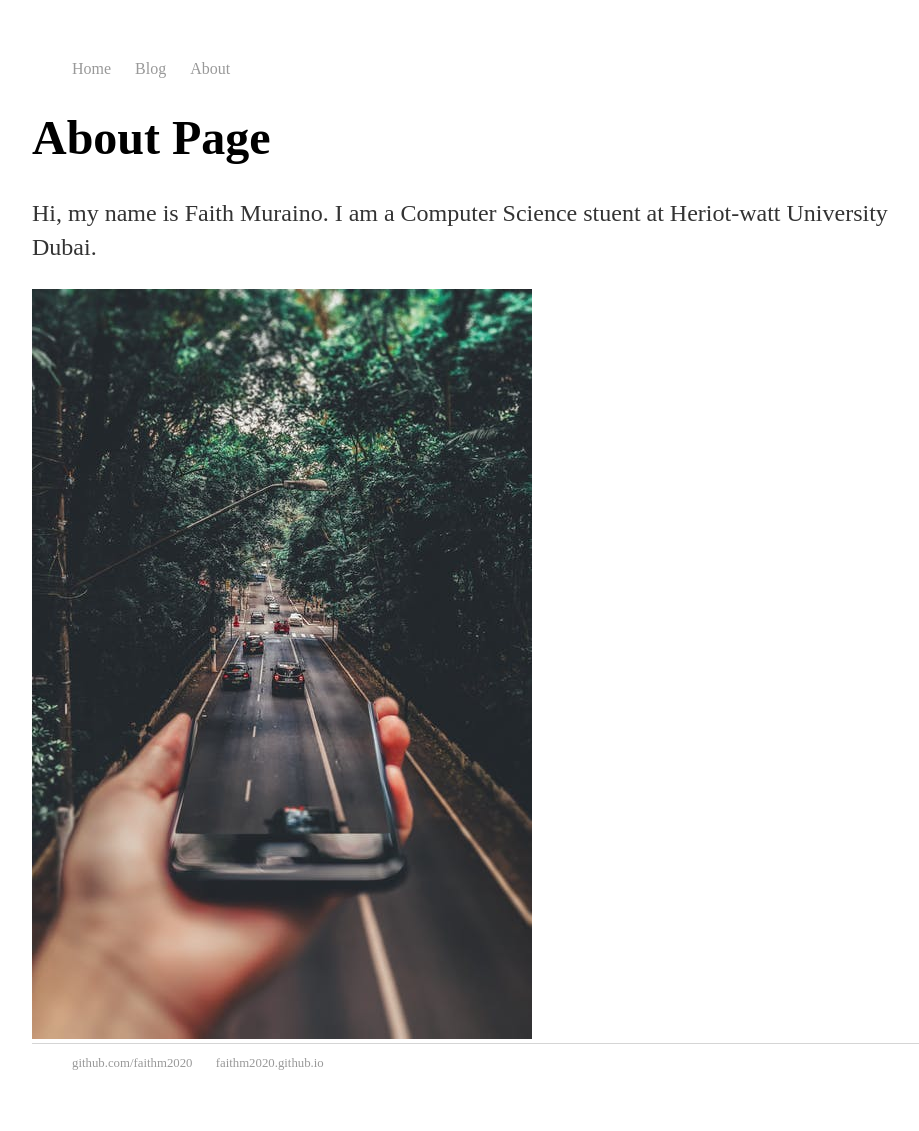
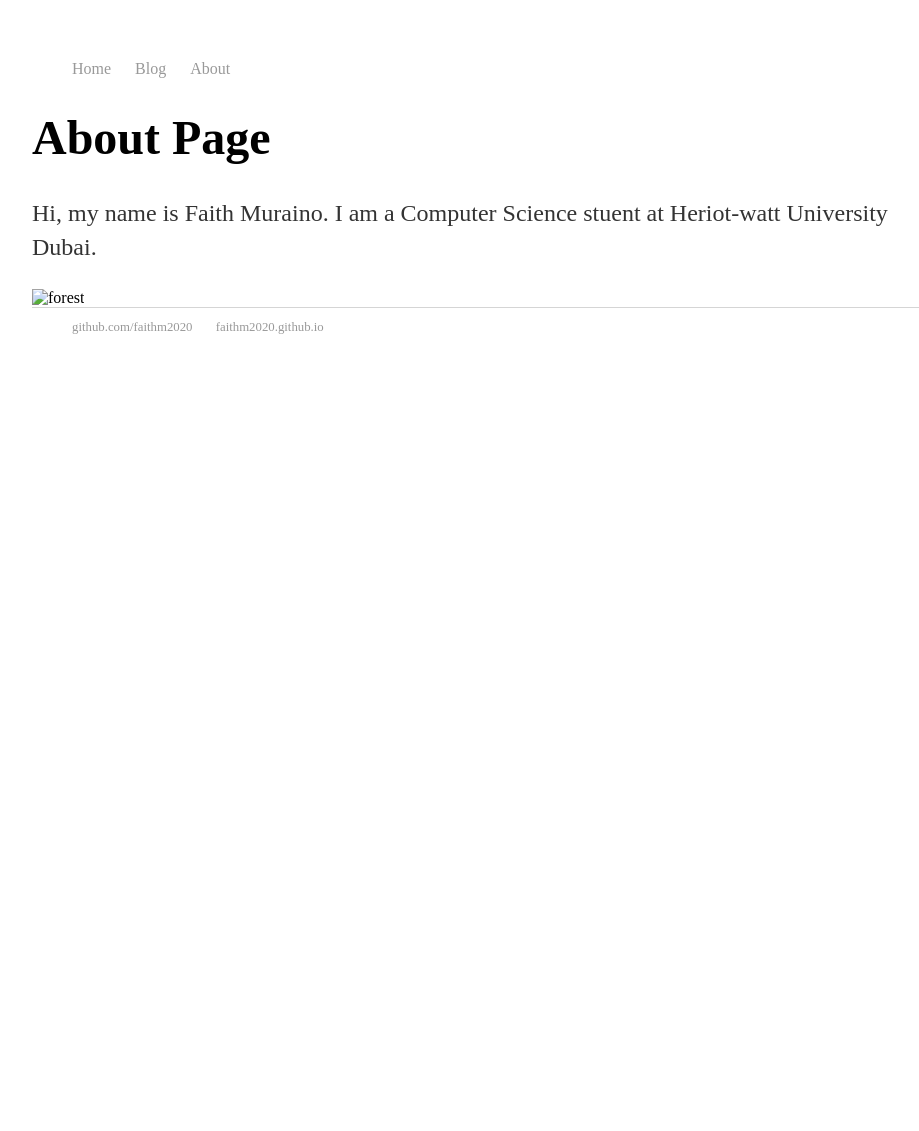
Before and after one commit to faithm2020/faithm2020.github.io, a Jekyll site: the page built from about/index.html, in a window 1280 px wide. Shown: the whole page, without its empty margins (160-1079 px from the left). Built offline with Jekyll 4.4.1, drawn with Linux system fonts in a browser that asks for light colours; after the commit the page ends 900 px from its top, so only the background shows below that.

Commit message:
Update index.html

```diff
--- a/about/index.html
+++ b/about/index.html
@@ -5,5 +5,5 @@ title: Web Programming
 <div class="about">
   <h1> About Page</h1>
   <p> Hi, my name is Faith Muraino. I am a Computer Science stuent at Heriot-watt University Dubai.</p>
-    <img src = "/pics/images1.jpeg" alt="forest">
+    <img src="pics/images1.jpeg" alt="forest">
 </div>
```
